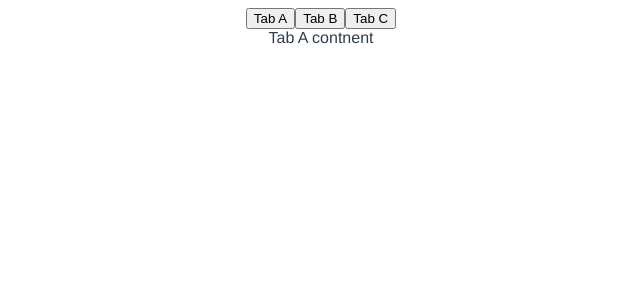
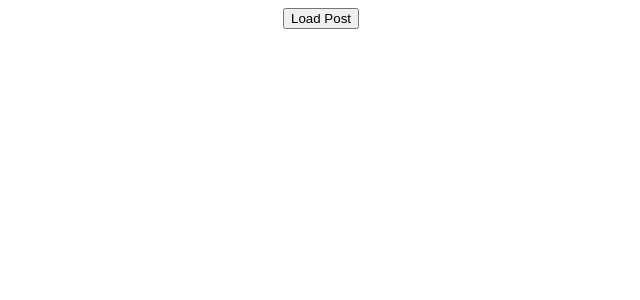
Before and after one commit to utshab-roy/vue-ui, a Vue app: page / in a window 1280 px wide. Shown: the top 300 px of the page, without its empty margins (319-959 px from the left). Built offline with nearby package versions, Linux system fonts and the light colour scheme.

Commit message:
axios lib added and basic get req impl

```diff
--- a/package.json
+++ b/package.json
@@ -8,6 +8,7 @@
     "lint": "eslint . --ext .vue,.js,.jsx,.cjs,.mjs --fix --ignore-path .gitignore"
   },
   "dependencies": {
+    "axios": "^0.26.0",
     "vue": "^3.2.31"
   },
   "devDependencies": {
--- a/src/App.vue
+++ b/src/App.vue
@@ -1,34 +1,17 @@
 <template>
-    <button @click="activeTab = 'TabA'">Tab A</button>
-    <button @click="activeTab = 'TabB'">Tab B</button>
-    <button @click="activeTab = 'TabC'">Tab C</button>
-
-
-    <!--
-    * when I have a requirements to switch between components
-    * I should implement in this approach
-    * The <keep-alive> tag will cache data of the component so that
-    * we do not loss form or any data
-    -->
-    <keep-alive>
-        <component :is="activeTab"/>
-    </keep-alive>
+    <PostList />
 </template>
 
 <script>
-import TabA from "./components/TabA.vue"
-import TabB from "./components/TabB.vue";
-import TabC from "./components/TabC.vue";
-
-
+import PostList from "./components/PostList.vue";
 export default {
     name: "App",
     data() {
         return {
-            activeTab: 'TabA'
+
         };
     },
-    components: { TabA, TabB, TabC }
+    components: { PostList }
 }
 </script>
 
--- /dev/null
+++ b/src/components/PostList.vue
@@ -0,0 +1,38 @@
+<template>
+    <div>
+        <button @click="getPosts">Load Post</button>
+        <div v-for="post in posts" :key="post.id">
+            <h3>{{ post.id }}. {{ post.title }}</h3>
+            <p>{{ post.body }}</p>
+            <hr />
+        </div>
+    </div>
+</template>
+
+<script>
+import  axios from "axios";
+    export default {
+        name: 'PostList',
+        data() {
+            return {
+                posts: [],
+            }
+        },
+        methods: {
+            getPosts() {
+                axios.get('https://jsonplaceholder.typicode.com/posts')
+                .then((response) => {
+                    console.log(response.data);
+                    this.posts = response.data
+                })
+                .catch( (error) => {
+                    console.log(error);
+                })
+            }
+        }
+    }
+</script>
+
+<style scoped>
+
+</style>
```
Also changed, not shown: src/components/Article.vue (line endings or trailing spaces), 1 other file (tests, documents, lock files or other folders).
